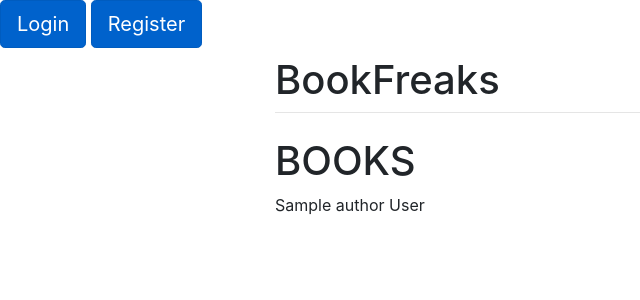
After one commit to PietrzakJustyna/BookFreaks, a Django app: page /authors in a window 1280 px wide. The commit adds this page. Shown: the top 300 px of the page, without its empty margins (0-640 px from the left). Run offline with Django 3.2, Linux system fonts and the light colour scheme; tables that the repository leaves empty hold one stand-in row (values such as "Sample post"); some libraries are stand-ins or nearby versions.

Commit message:
added some styling, and author views

```diff
--- a/BookFreaksProject/urls.py
+++ b/BookFreaksProject/urls.py
@@ -15,13 +15,14 @@ Including another URLconf
 """
 from django.contrib import admin
 from django.urls import path
-from books.views import BookView, LoginView, CreateUserView, BooksView
+from books.views import BookView, LoginView, CreateUserView, BookListView, AuthorListView, AuthorView
 
 urlpatterns = [
     path('admin/', admin.site.urls),
-    path('book/<int:book_id>', BookView.as_view()),
-    path('login', LoginView.as_view(), name="login"),
-    path('register', CreateUserView.as_view(), name="register"),
-    path('books', BooksView.as_view(), name="books"),
-
+    path('books/<int:book_id>', BookView.as_view(), name='book'),
+    path('login', LoginView.as_view(), name='login'),
+    path('register', CreateUserView.as_view(), name='register'),
+    path('books', BookListView.as_view(), name='books'),
+    path('authors', AuthorListView.as_view(), name='authors'),
+    path('authors/<int:author_id>', AuthorView.as_view(), name='author'),
 ]
--- a/books/models.py
+++ b/books/models.py
@@ -7,6 +7,7 @@ from django.db import models
 
 class Book(models.Model):
     title = models.CharField(max_length=124)
+    isbn = models.CharField(max_length=13, unique=True, null=True)
 
 
 class Author(models.Model):
--- /dev/null
+++ b/books/templates/authors.html
@@ -0,0 +1,13 @@
+{% extends "base.html" %}
+
+{% block content %}
+
+    <h1>BOOKS</h1>
+
+        {% for author in authors %}
+        {{author.name}} {{author.surname}}<br>
+        {% endfor %}
+    </div>
+
+
+{% endblock %}
--- a/books/templates/base.html
+++ b/books/templates/base.html
@@ -5,8 +5,10 @@
     <meta charset="utf-8">
     <meta name="viewport" content="width=device-width, initial-scale=1, shrink-to-fit=no">
     <link rel="stylesheet" href="https://stackpath.bootstrapcdn.com/bootstrap/4.1.3/css/bootstrap.min.css" integrity="sha384-MCw98/SFnGE8fJT3GXwEOngsV7Zt27NXFoaoApmYm81iuXoPkFOJwJ8ERdknLPMO" crossorigin="anonymous">
-    <img src="{% static 'background.jpg' %}"/>
+<!--    <img src="{% static 'background.jpg' %}"/>-->
       <title>BookFreaks</title>
+    <a href= "{% url 'login' %} " class="btn btn-primary btn-lg active" role="button" aria-pressed="true">Login</a>
+    <a href="{% url 'register' %} " class="btn btn-primary btn-lg active" role="button" aria-pressed="true">Register</a>
   </head>
   <body>
     <div class="container">
--- a/books/views.py
+++ b/books/views.py
@@ -4,35 +4,7 @@ from django.shortcuts import render, redirect
 from django.urls import reverse
 from django.views import View
 from books.forms import LoginForm, CreateUserForm
-from books.models import Book
-
-
-class BookView(View):
-    def get(self, request, book_id):
-        book = Book.objects.get(id=book_id)
-        category = book.category_set.all()
-        author = book.book_author.all()
-        return render(request, "book_view.html", {"book": book, "category": category, "author": author})
-
-
-class LoginView(View):
-    def get(self, request):
-        form = LoginForm()
-        return render(request, "login.html", {'form': form})
-
-    def post(self, request):
-        form = LoginForm(request.POST)
-        if form.is_valid():
-            username = form.cleaned_data['user']
-            password = form.cleaned_data['password']
-
-            user = authenticate(username=username, password=password)
-
-            if user is not None:
-                login(request, user)
-                return redirect(reverse('books'))
-            form.add_error(None, "Zły login lub hasło")
-        return render(request, "login.html", {'form': form})
+from books.models import Book, Author
 
 
 class CreateUserView(View):
@@ -58,7 +30,48 @@ class CreateUserView(View):
                 return redirect(reverse("register"))
 
 
-class BooksView(View):
+class LoginView(View):
+    def get(self, request):
+        form = LoginForm()
+        return render(request, "login.html", {'form': form})
+
+    def post(self, request):
+        form = LoginForm(request.POST)
+        if form.is_valid():
+            username = form.cleaned_data['user']
+            password = form.cleaned_data['password']
+
+            user = authenticate(username=username, password=password)
+
+            if user is not None:
+                login(request, user)
+                return redirect(reverse('books'))
+            form.add_error(None, "Zły login lub hasło")
+        return render(request, "login.html", {'form': form})
+
+
+class BookView(View):
+    def get(self, request, book_id):
+        book = Book.objects.get(id=book_id)
+        category = book.category_set.all()
+        author = book.book_author.all()
+        return render(request, "book_view.html", {"book": book, "category": category, "author": author})
+
+
+class BookListView(View):
     def get(self, request):
         books = Book.objects.all().order_by("title")
         return render(request, "books.html", {"books": books})
+
+
+class AuthorView(View):
+    def get(self, request, author_id):
+        author = Author.objects.get(id=author_id)
+        books = author.books.all()
+        return render(request, "author_view.html", {"author": author, "books": books})
+
+
+class AuthorListView(View):
+    def get(self, request):
+        authors = Author.objects.all().order_by("surname")
+        return render(request, "authors.html", {"authors": authors})
```
Also changed, not shown: books/templates/author_view.html (added, +13 -0 lines), books/templates/books.html (+9 -4 lines), books/migrations/0002_auto_20191103_1839.py (added), books/migrations/0003_auto_20191103_1839.py (added), books/migrations/0004_auto_20191103_1841.py (added), books/migrations/0005_auto_20191103_1842.py (added), books/migrations/0006_auto_20191103_1945.py (added).
